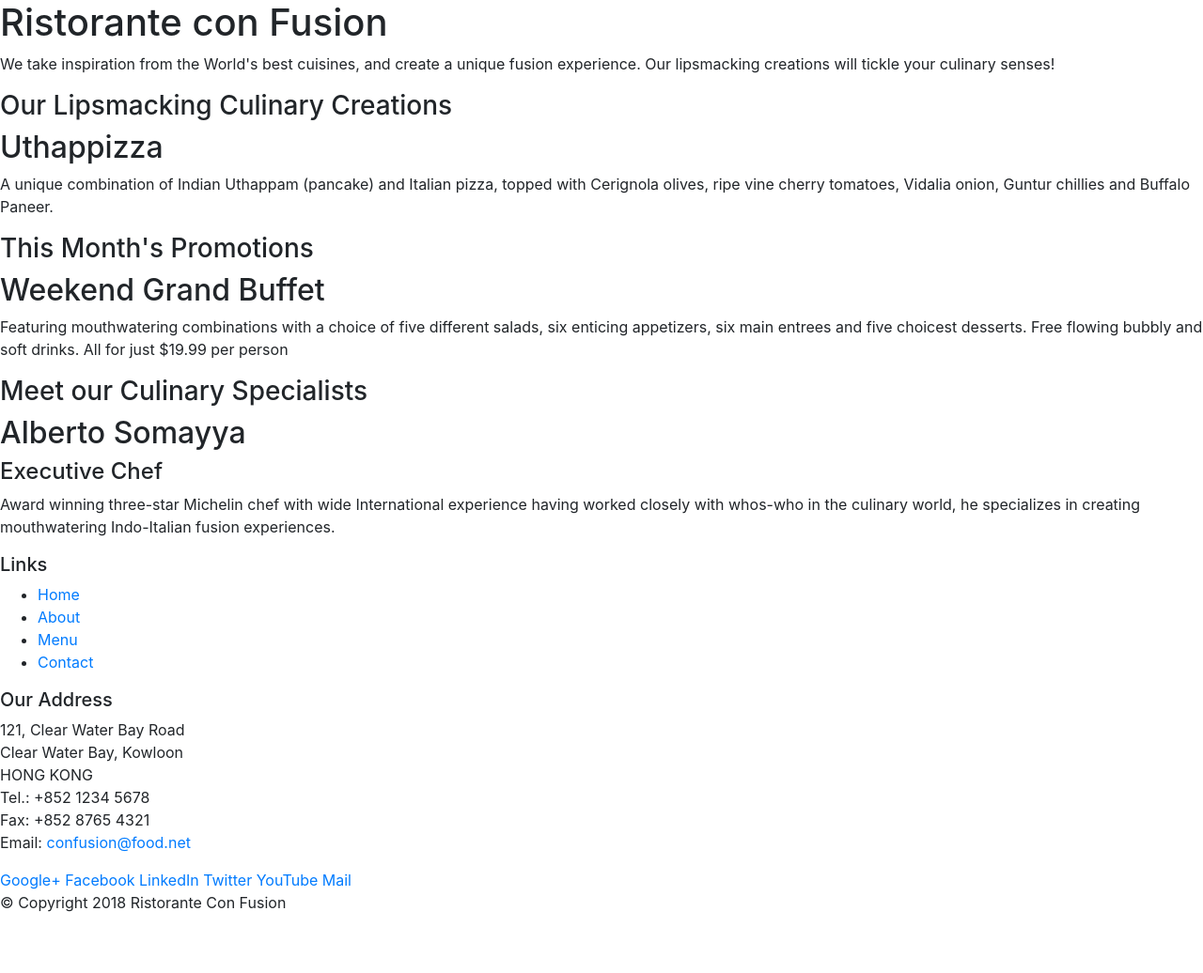
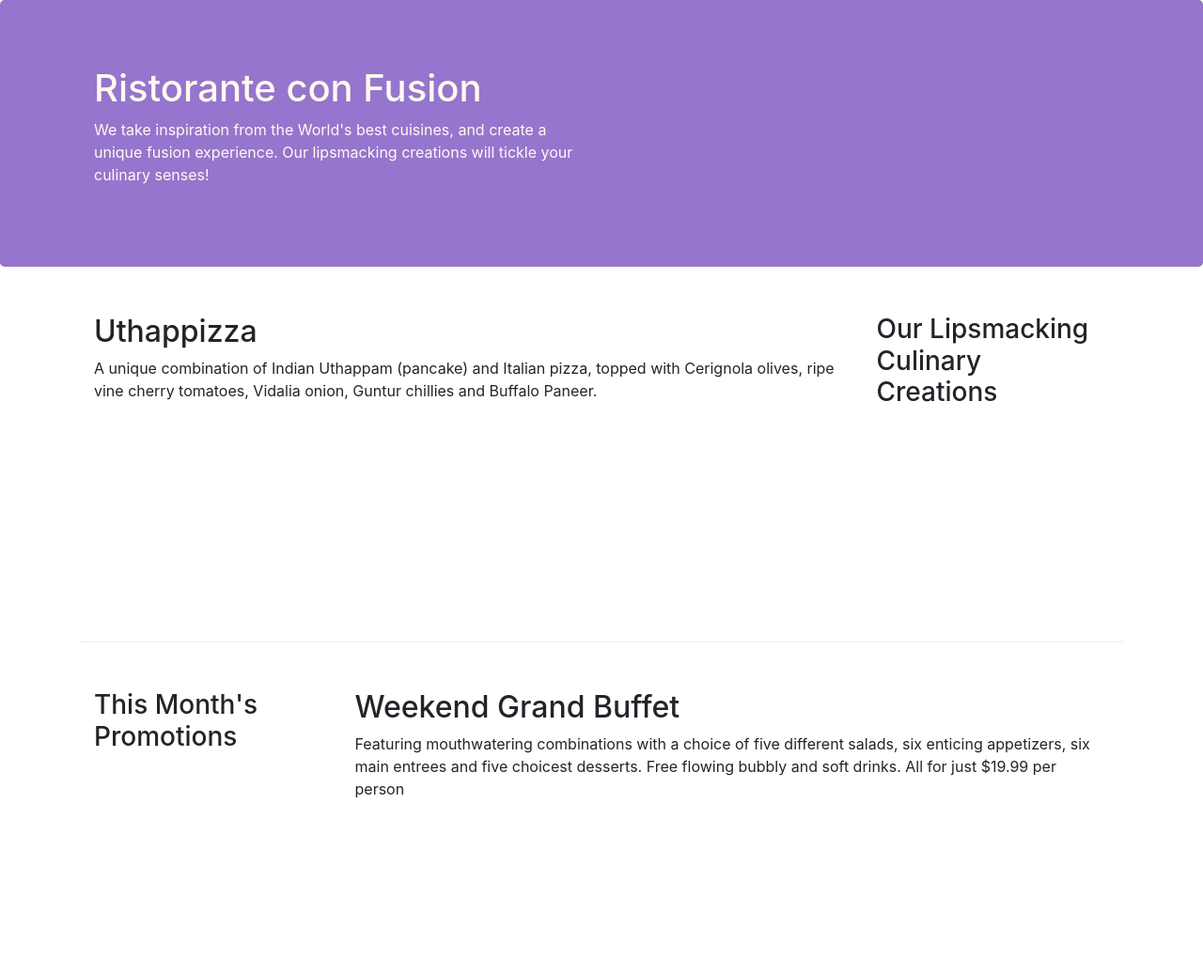
Before and after one commit to KesMeow/Bootstrap-Intro, a website: page index.html in a window 1280 px wide. Shown: the top 1036 px of the page at 94% size. Before the commit the page ends 989 px from the top, so only its background shows below. Drawn offline with nearby package versions, Linux system fonts and the light colour scheme.

Commit message:
Bootstrap Grid Part 2

```diff
--- /dev/null
+++ b/css/styles.css
@@ -0,0 +1,30 @@
+.row-header{
+    margin:0px auto;
+    padding:0px;
+}
+
+.row-content {
+    margin:0px auto;
+    padding: 50px 0px 50px 0px;
+    border-bottom: 1px ridge;
+    min-height:400px;
+}
+
+.footer{
+    background-color: #D1C4E9;
+    margin:0px auto;
+    padding: 20px 0px 20px 0px;
+}
+
+.jumbotron {
+    padding:70px 30px 70px 30px;
+    margin:0px auto;
+    background: #9575CD ;
+    color:floralwhite;
+}
+
+address{
+    font-size:80%;
+    margin:0px;
+    color:#0f0f0f;
+}
--- a/index.html
+++ b/index.html
@@ -9,51 +9,56 @@
 
     <!-- Bootstrap CSS -->
     <link rel="stylesheet" href="node_modules/bootstrap/dist/css/bootstrap.min.css">
+    <link rel="stylesheet" href="css/styles.css">
     <title>Ristorante Con Fusion</title>
 </head>
 
 <body>
 
-    <header>
-        <div>
-            <div>
-                <div>
+    <header class = "jumbotron">
+        <div class = "container">
+            <div class = "row row-header">
+                <div class = "col-12 col-sm-6">
                     <h1>Ristorante con Fusion</h1>
                     <p>We take inspiration from the World's best cuisines, and create a unique fusion experience. Our lipsmacking creations will tickle your culinary senses!</p>
                 </div>
-                <div>
+                <!-- Occupy entire row for extra small screen sizes, rest of the columns for small to XL screen sizes-->
+                <div class = "col-12 col-sm">
                 </div>
             </div>
         </div>
     </header>
 
-    <div>
-        <div>
-            <div>
+    <div class = "container">
+        <div class = "row row-content">
+            <!-- When displayed, this section will be displayed on the right side-->
+            <div class = "col-12 col-sm-4 order-sm-last col-md-3">
                 <h3>Our Lipsmacking Culinary Creations</h3>
             </div>
-            <div>
+            <!-- This screen will be pulled to left side of the screen.-->
+            <div class = "col col-sm order-sm-first col-md">
                 <h2>Uthappizza</h2>
                 <p>A unique combination of Indian Uthappam (pancake) and Italian pizza, topped with Cerignola olives, ripe vine cherry tomatoes, Vidalia onion, Guntur chillies and Buffalo Paneer.</p>
             </div>
         </div>
 
 
-        <div>
-            <div>
+        <div class = "row row-content">
+            <div class = "col-12 col-sm-4 col-md-3">
                 <h3>This Month's Promotions</h3>
             </div>
-            <div>
+            <!-- Occupy remaining 8 colums for col-sm, remaining 3 oolums for col-md-->
+            <div class = "col col-sm col-md">
                 <h2>Weekend Grand Buffet</h2>
                 <p>Featuring mouthwatering combinations with a choice of five different salads, six enticing appetizers, six main entrees and five choicest desserts. Free flowing bubbly and soft drinks. All for just $19.99 per person </p>
             </div>
         </div>
 
-        <div>
-            <div>
+        <div class = "row row-content aligh-items-center">
+            <div class = "col-12 col-sm-4 order-sm-last col-md-3">
                 <h3>Meet our Culinary Specialists</h3>
             </div>
-            <div>
+            <div class = "col col-sm order-sm-first col-md">
                 <h2>Alberto Somayya</h2>
                 <h4>Executive Chef</h4>
                 <p>Award winning three-star Michelin chef with wide International experience having worked closely with whos-who in the culinary world, he specializes in creating mouthwatering Indo-Italian fusion experiences. </p>
@@ -61,19 +66,21 @@
         </div>
     </div>
 
-    <footer>
-        <div>
-            <div>
-                <div>
+    <footer class = "footer">
+        <div class = "container">
+            <div class = "row" >
+                <!-- Offset pusehd the section to the right-->
+                <div class = "col-4 offset-1 col-sm-2">
                     <h5>Links</h5>
-                    <ul>
+                    <ul class = "list-unstyled">
                         <li><a href="#">Home</a></li>
                         <li><a href="#">About</a></li>
                         <li><a href="#">Menu</a></li>
                         <li><a href="#">Contact</a></li>
                     </ul>
                 </div>
-                <div>
+                <!-- occupy the remaining 7 columns for xs screen, 5 columns for small to xl screen -->
+                <div class = "col-7 col-sm-5">
                     <h5>Our Address</h5>
                     <address>
 		              121, Clear Water Bay Road<br>
@@ -84,8 +91,8 @@
 		              Email: <a href="mailto:confusion@food.net">confusion@food.net</a>
 		           </address>
                 </div>
-                <div>
-                    <div>
+                <div class = "col-12 col-sm-4 align-self-center">
+                    <div class = "text-center">
                         <a href="http://google.com/+">Google+</a>
                         <a href="http://www.facebook.com/profile.php?id=">Facebook</a>
                         <a href="http://www.linkedin.com/in/">LinkedIn</a>
@@ -95,8 +102,8 @@
                     </div>
                 </div>
            </div>
-           <div>
-                <div>
+           <div class = "row justify-content-center">
+                <div class = "col-auto">
                     <p>© Copyright 2018 Ristorante Con Fusion</p>
                 </div>
            </div>
```
